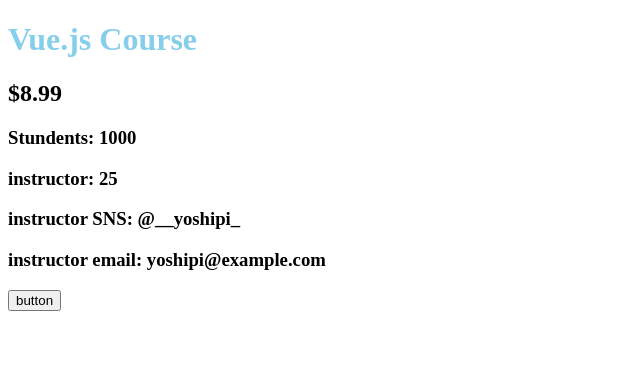
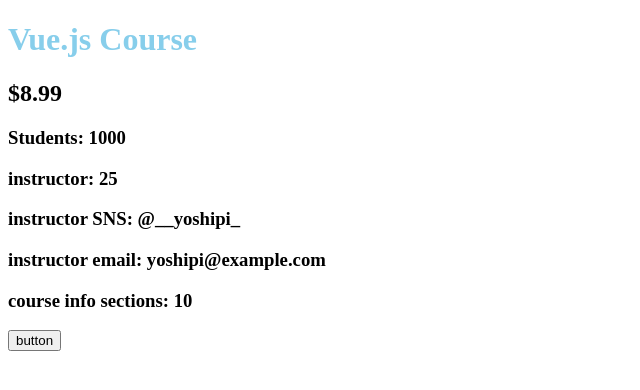
Before and after one commit to linkalls/vue-lesson, a Vue app: page / in a window 1280 px wide. Shown: the top 390 px of the page, without its empty margins (0-640 px from the left). Built offline with nearby package versions, Linux system fonts and the light colour scheme.

Commit message:
こうしてVue.jsを始める　終わり

```diff
--- a/src/App.vue
+++ b/src/App.vue
@@ -8,7 +8,8 @@
   price.value += 1
   instructor.age += 1
   instructor.bio = "Hi"
-  instructor.email = "x@example.com" //* ここも.valueつけない
+  // instructor.email = "x@example.com" //* ここも.valueつけない
+  instructor.email = ref("x@example.com")
   console.log(instructor)
   // console.log(price)
 }
@@ -19,12 +20,12 @@
 })
 console.log(info.value.students)
 
-const instructor = reactive({
+const instructor = reactive({ //* reactiveは例外的
   //* オブジェクトがそのまま使えるように見えるようになる
   name: "Yoshipi",
   age: 25,
   sns: {
-    twitter: "@__yoshipi_",  //* ここにもreactive関数適用
+    twitter: "@__yoshipi_", //* ここにもreactive関数適用
     youtube: "@yoshipi"
   },
   email: ref("yoshipi@example.com") //* ref定義
@@ -33,6 +34,15 @@
 
 instructor.bio = "hello" //* 普通に追加できちゃう
 console.log(instructor.age) //* これで呼べちゃう
+
+const items = reactive([ref(1), ref(2), ref(3)])
+console.log(items[0].value) //* reactiveの時は.valueをつける
+
+const courseInfo = {
+  section: ref(10),
+  language: ref("Japanese")
+}
+console.log(courseInfo.section.value)
 </script>
 
 <template>
@@ -40,10 +50,11 @@
   <h2>${{ price - 1 }}</h2>
   <!-- こっちは.valueをつけちゃだめ 自動的にref objectかどうかをチェックしてるから -->
   <!--普通にjsの式を入れられて結果が表示される ejsとかと一緒 -->
-  <h3>Stundents: {{ info.students }}</h3>
+  <h3>Students: {{ info.students }}</h3>
   <h3>instructor: {{ instructor.age }}</h3>
   <h3>instructor SNS: {{ instructor.sns.twitter }}</h3>
   <h3>instructor email: {{ instructor.email }}</h3>
+  <h3>course info sections: {{ courseInfo.section.value }}</h3><!-- オブジェクト内に個別でやるときは自動で.valueをつけない -->
 
   <button @click="increment">button</button>
   <!-- @イベント名="関数名"でイベント時に実行される -->
```
